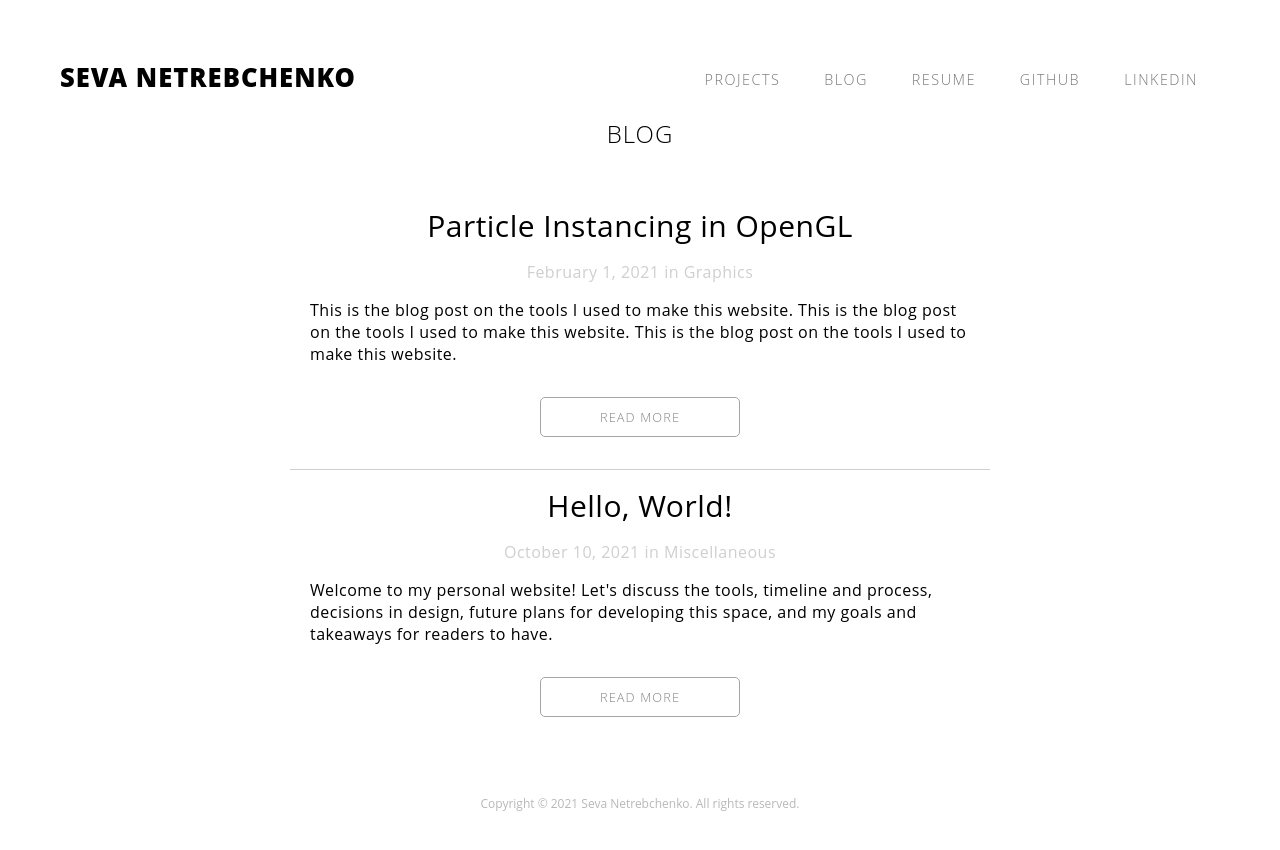
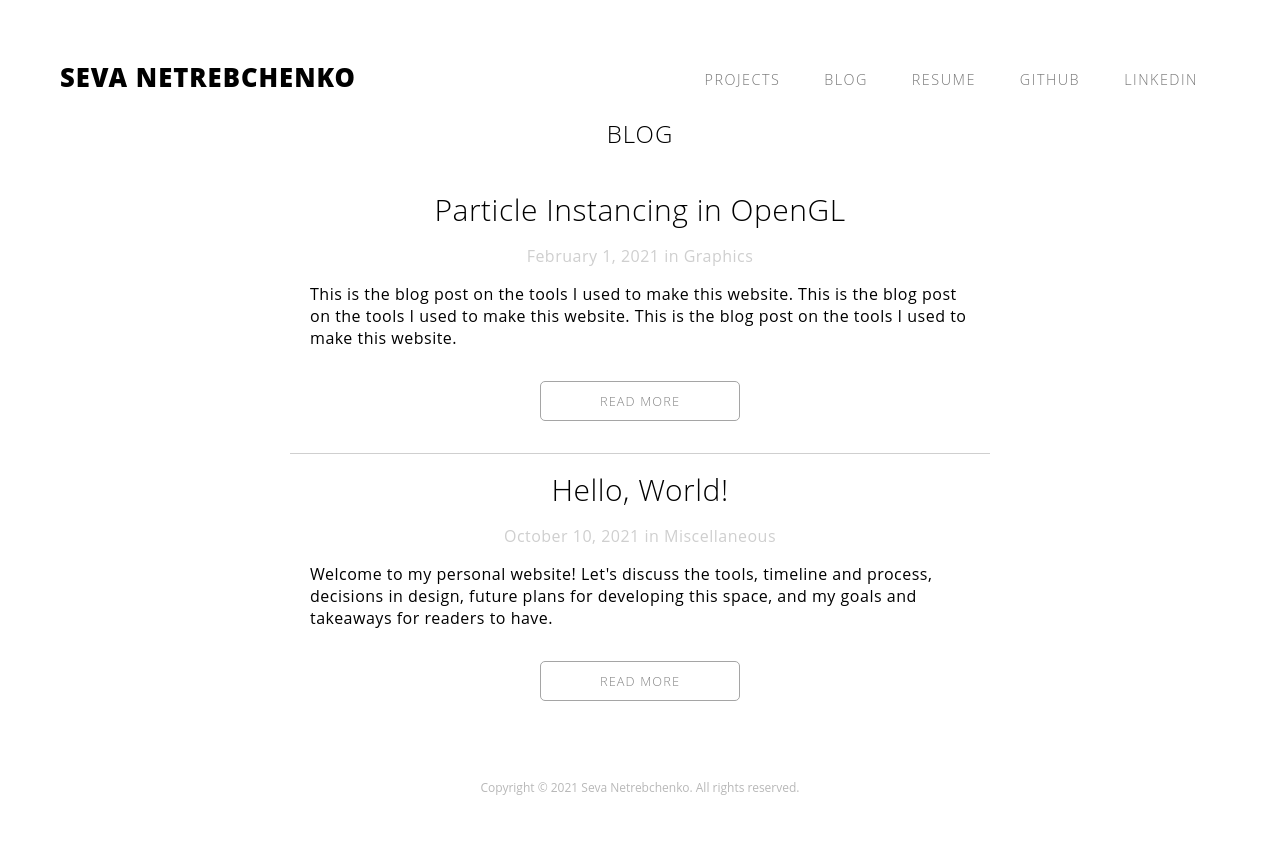
Before and after one commit to sevanetrebchenko/sevanetrebchenko.github.io, a React (Create React App) app: page /blog in a window 1280 px wide. Built offline with nearby package versions, Linux system fonts and the light colour scheme; the HTML template or start-up script is replaced by a standard one.

Commit message:
Added font scaling to blog posts at different resolutions.

```diff
--- a/src/components/blog/blog-entry.css
+++ b/src/components/blog/blog-entry.css
@@ -38,12 +38,12 @@
 
     letter-spacing: 0.5px;
 
-    margin-block-start: 1em;
+    margin-block-start: 0em;
     margin-block-end: 1em;
 }
 .blog-post-entry-title {
-    font-weight: 400;
-    font-size: 30px;
+    font-weight: 300;
+    font-size: 25px;
     text-align: center;
 
     margin-block-start: 0.5em;
@@ -57,7 +57,7 @@
 
 .blog-post-entry-description {
     color: #cfcfcf;
-
+    font-size: 14px;
     margin-block-start: 0em;
     margin-block-end: 1em;
 }
@@ -65,6 +65,8 @@
 .blog-post-entry-abstract {
     margin-block-start: 0em;
     margin-block-end: 2em;
+
+    font-size: 14px;
 
     margin-left: 20px;
     margin-right: 20px;
@@ -92,3 +94,16 @@
     transition: 0.2s;
     cursor: pointer;
 }
+
+@media only screen and (min-width: 480px) {
+    .blog-post-entry-title {
+        font-size: 30px;
+    }
+    .blog-post-entry-description {
+        font-size: 16px;
+    }
+    .blog-post-entry-abstract {
+        font-size: 16px;
+        font-weight: 300px;
+    }
+}
```
